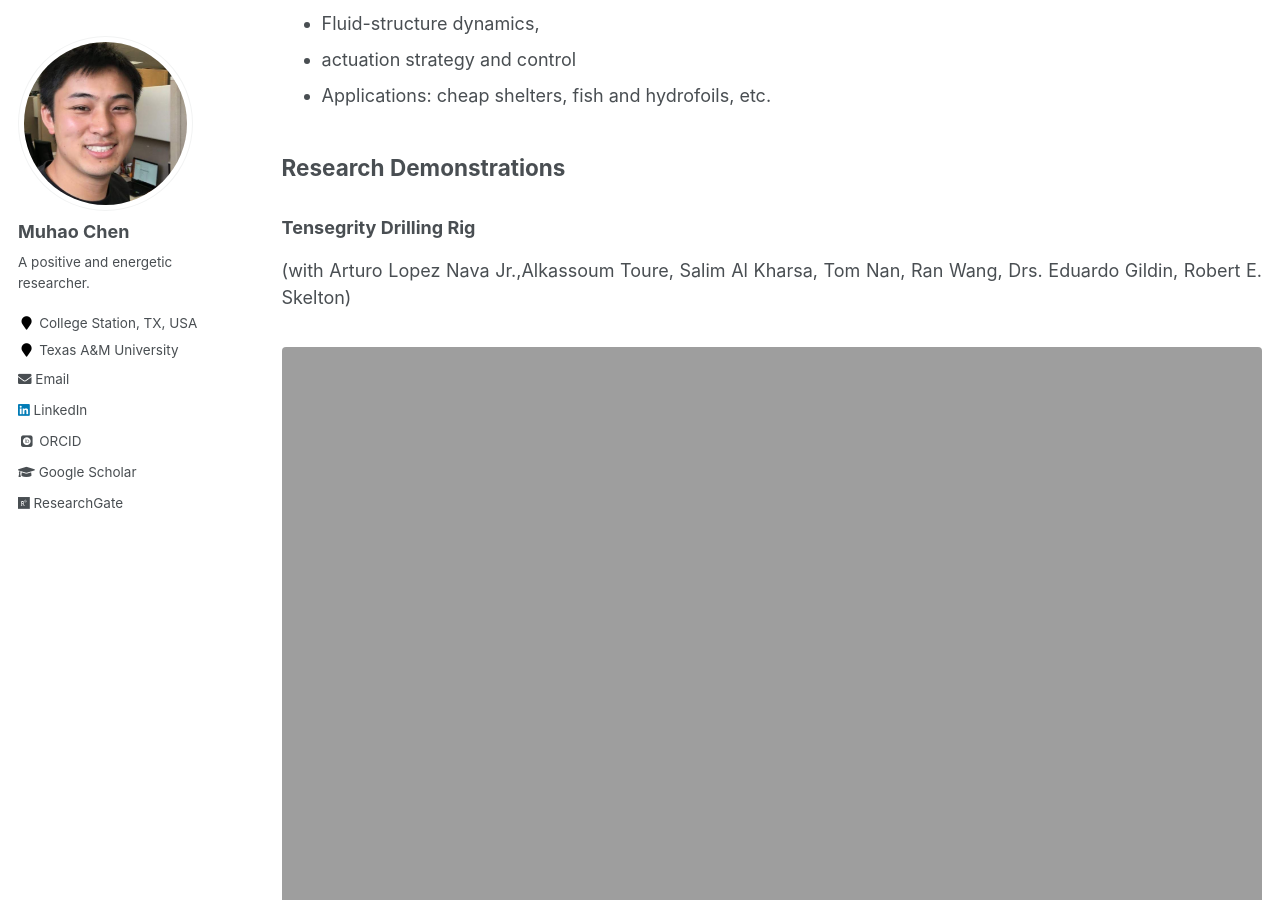
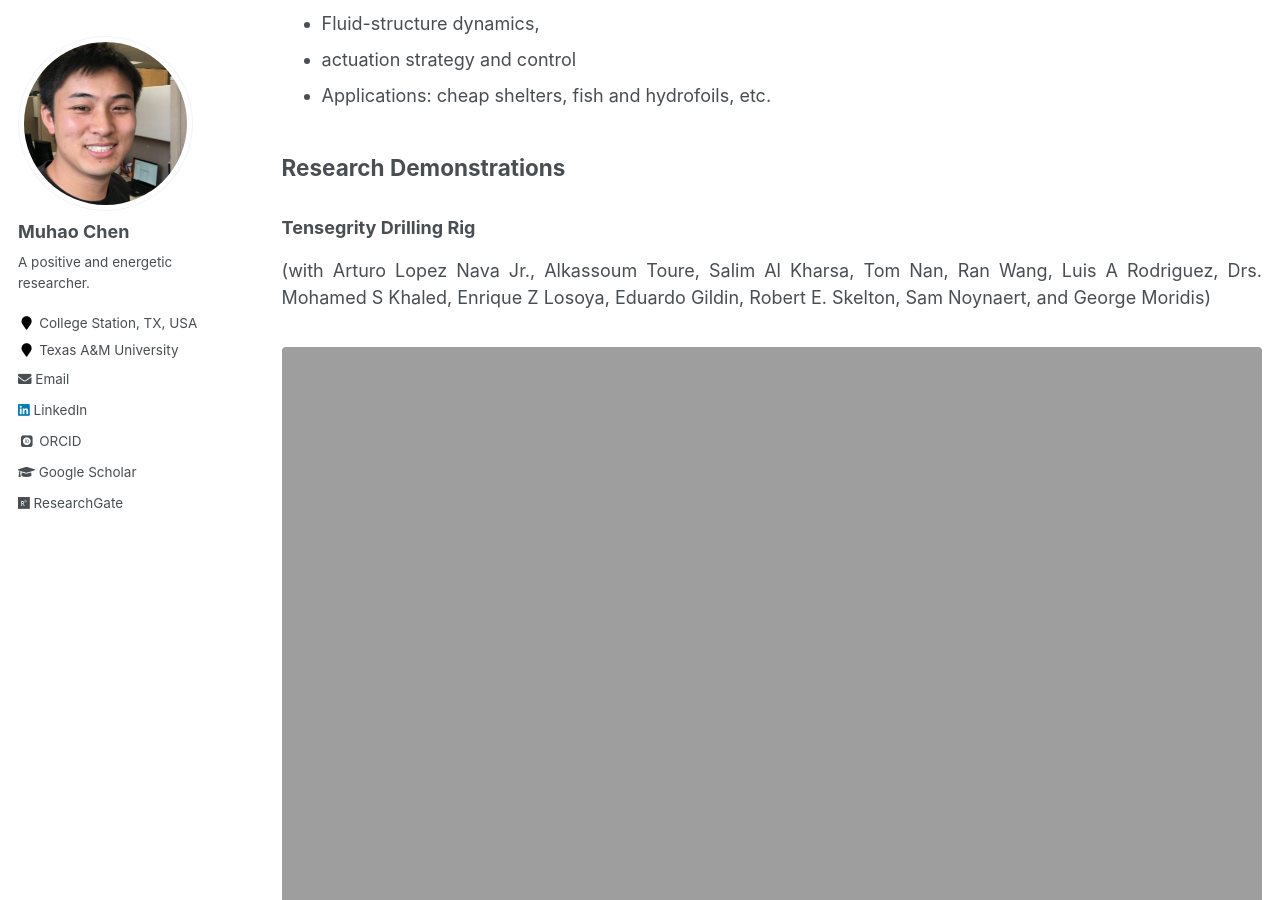
Before and after one commit to Muhao-Chen/muhao-chen.github.io, a Jekyll site: the page built from _pages/research.md, in a window 1280 px wide and 900 px high, scrolled down 2009 px. Built offline with Jekyll 4.4.1, drawn with Linux system fonts in a browser that asks for light colours; some web fonts are replaced.

Commit message:
Update research.md

```diff
--- a/_pages/research.md
+++ b/_pages/research.md
@@ -75,7 +75,7 @@ The existing design approaches mainly deal with what is sufficient rather than n
 ## Research Demonstrations
 
 ### Tensegrity Drilling Rig
-(with Arturo Lopez Nava Jr.,Alkassoum Toure, Salim Al Kharsa, Tom Nan, Ran Wang, Drs. Eduardo Gildin, Robert E. Skelton)
+(with Arturo Lopez Nava Jr., Alkassoum Toure, Salim Al Kharsa, Tom Nan, Ran Wang, Luis A Rodriguez, Drs. Mohamed S Khaled, Enrique Z Losoya, Eduardo Gildin, Robert E. Skelton, Sam Noynaert, and George Moridis)
 
 <figure><img src="{{ site.url }}/images/rffi/rig.png" width="800"/></figure>
 
```
